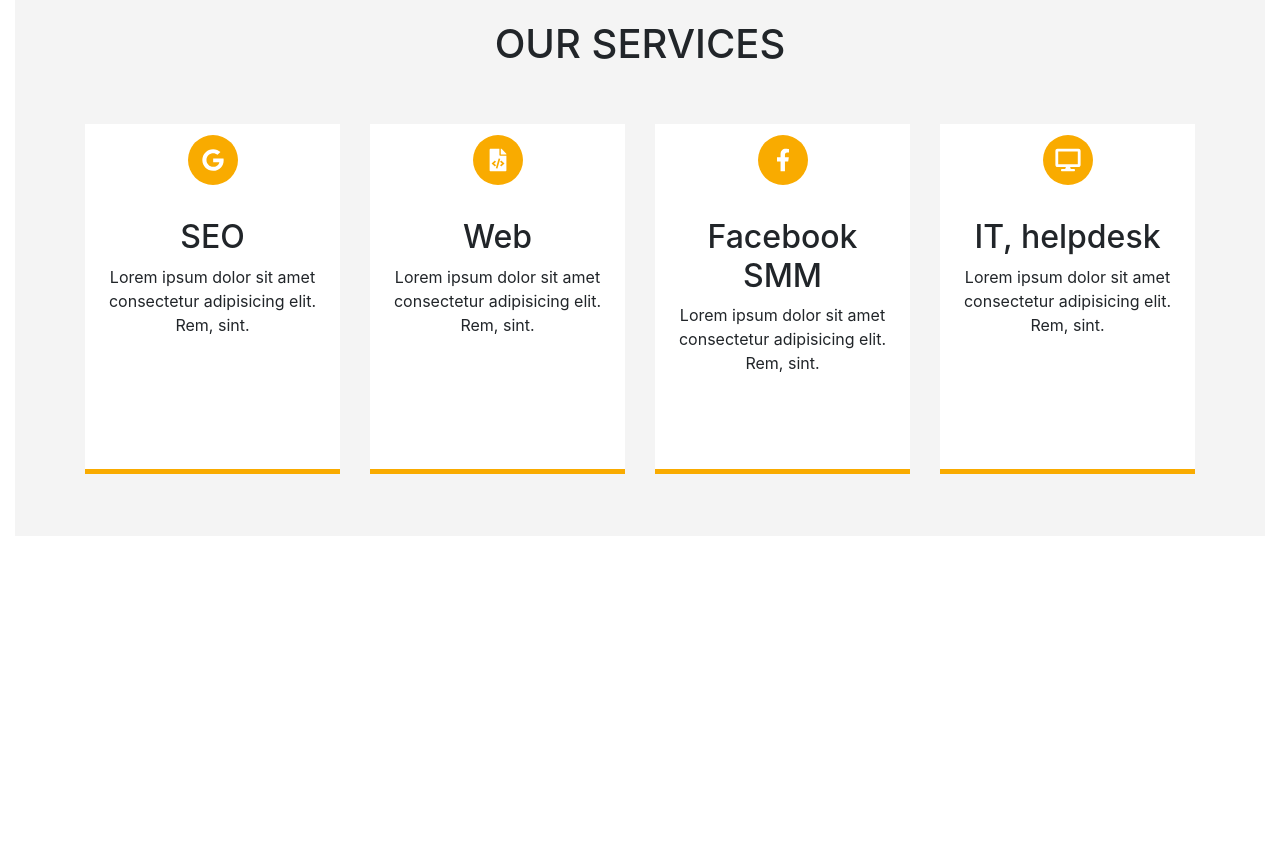
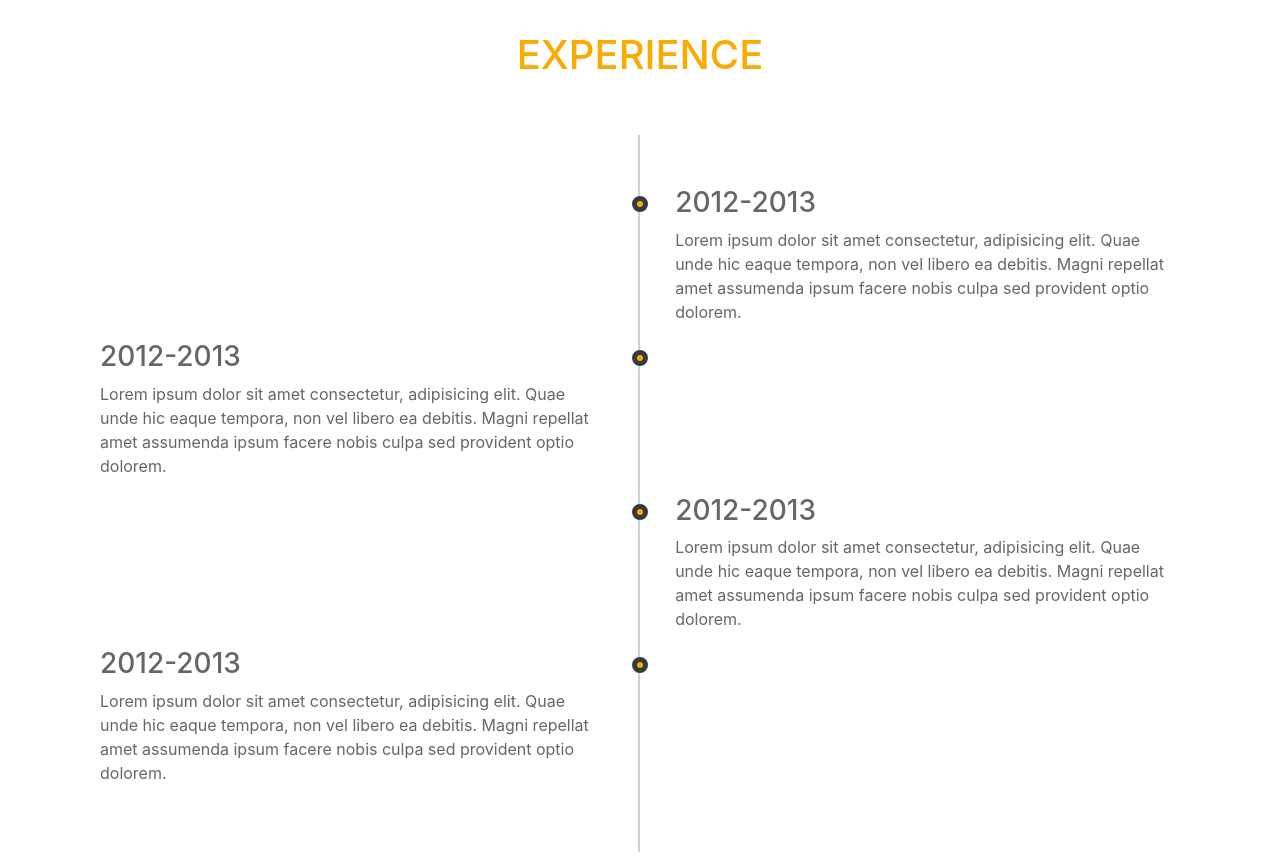
Before and after one commit to Ainourr/potfolio-react, a React (Create React App) app: page / in a window 1280 px wide. Shown: the part 1380-2243 px from the top of the page. Before the commit the page ends 1916 px from the top, so only its background shows below. Built offline with nearby package versions, Linux system fonts and the light colour scheme.

Commit message:
Experience componenti yaradildi. Navbar fix olundu

```diff
--- a/src/App.css
+++ b/src/App.css
@@ -12,7 +12,9 @@
     --primary-green: rgb(0,255,0);
 
 }
-
+nav {
+    z-index:999;
+}
 nav ul {
     overflow: hidden;
 }
@@ -201,3 +203,90 @@ nav ul li {
 .services .box:hover p {
     color: var(--primary-white);
 }
+
+/* Experience ucun stiller */
+
+.experience {
+
+    padding: .7rem;
+}
+
+.experience-wrapper {
+    position: relative;
+    padding: 3.2rem 0;
+    overflow: hidden;
+}
+
+.experience h1 {
+    text-transform: uppercase;
+    color: var(--primary-orange);
+}
+
+.experience-wrapper::before {
+    position: absolute;
+    top: 0;
+    left: 50%;
+    content: '';
+    width: 0.125rem;
+    height: 100%;
+    background-color: var(--primary-grey);
+    z-index: 1;
+    margin-left: -0.125rem;
+}
+
+.timeline-block {
+    width: calc(50% + .5rem);
+    display: flex;
+
+    justify-content: space-between;
+    clear: both;
+}
+
+.timeline-block-right {
+    float:right;
+}
+
+.timeline-block-left {
+    float: left;
+    direction: rtl;
+}
+
+.marker {
+    width: 1rem;
+    height: 1rem;
+    background-color: var(--primary-orange);
+    border: 0.3125rem solid var(--primary-dark);
+    border-radius: 50%;
+    z-index: 3;
+    margin-top: 0.625rem;
+}
+
+.timeline-content {
+    width: 95%;
+   direction: ltr;
+    padding: 0 0.9375rem;
+    color: var(--primary-dark-grey);
+}
+
+@media(max-width:765px) {
+    .experience .container {
+        padding-left: 0;
+    }
+
+    .experience-wrapper::before {
+        left: 0.5rem;
+        margin-bottom: 1.875rem;
+    }
+
+    .timeline-block-right {
+        float: none;
+        width: 100%;
+    }
+
+    .timeline-block-left {
+        float: none;
+        direction: ltr;
+        width: 100%;
+
+    }
+}
--- a/src/App.js
+++ b/src/App.js
@@ -6,7 +6,8 @@ import 'bootstrap/dist/css/bootstrap.min.css'
 import Navbar from './components/Navbar'
 import Header from './components/Header'
 import AboutMe from './components/AboutMe'
-import Services from './components/Services'
+// import Services from './components/Services'
+import Experience from './components/Experience'
 
 function App() {
   return (
@@ -15,7 +16,8 @@ function App() {
     <Navbar />
     <Header />
     <AboutMe />
-    <Services />
+    {/* <Services /> */}
+    <Experience />
 
     </div>
   );
--- /dev/null
+++ b/src/components/Experience.jsx
@@ -0,0 +1,54 @@
+import React from 'react'
+
+const Experience = () => {
+    return (
+        <div className='experience'>
+            <div className='d-flex justify-content-center my-5'>
+                <h1>Experience</h1>
+            </div>
+            <div className='container experience-wrapper'>
+
+                <div className='timeline-block timeline-block-right'>
+                    <div className='marker'></div>
+                    <div className='timeline-content'>
+                        <h3>2012-2013</h3>
+                        <p>Lorem ipsum dolor sit amet consectetur, adipisicing elit. Quae unde hic eaque tempora, non vel libero ea debitis. Magni repellat amet assumenda ipsum facere nobis culpa sed provident optio dolorem.</p>
+                    </div>
+                </div>
+
+                {/* --experience */}
+
+
+                <div className='timeline-block timeline-block-left'>
+                    <div className='marker'></div>
+                    <div className='timeline-content'>
+                        <h3>2012-2013</h3>
+                        <p>Lorem ipsum dolor sit amet consectetur, adipisicing elit. Quae unde hic eaque tempora, non vel libero ea debitis. Magni repellat amet assumenda ipsum facere nobis culpa sed provident optio dolorem.</p>
+                    </div>
+                </div>
+
+
+
+                <div className='timeline-block timeline-block-right'>
+                    <div className='marker'></div>
+                    <div className='timeline-content'>
+                        <h3>2012-2013</h3>
+                        <p>Lorem ipsum dolor sit amet consectetur, adipisicing elit. Quae unde hic eaque tempora, non vel libero ea debitis. Magni repellat amet assumenda ipsum facere nobis culpa sed provident optio dolorem.</p>
+                    </div>
+                </div>
+
+
+                <div className='timeline-block timeline-block-left'>
+                    <div className='marker'></div>
+                    <div className='timeline-content'>
+                        <h3>2012-2013</h3>
+                        <p>Lorem ipsum dolor sit amet consectetur, adipisicing elit. Quae unde hic eaque tempora, non vel libero ea debitis. Magni repellat amet assumenda ipsum facere nobis culpa sed provident optio dolorem.</p>
+                    </div>
+                </div>
+
+            </div>
+        </div>
+    )
+}
+
+export default Experience
```
